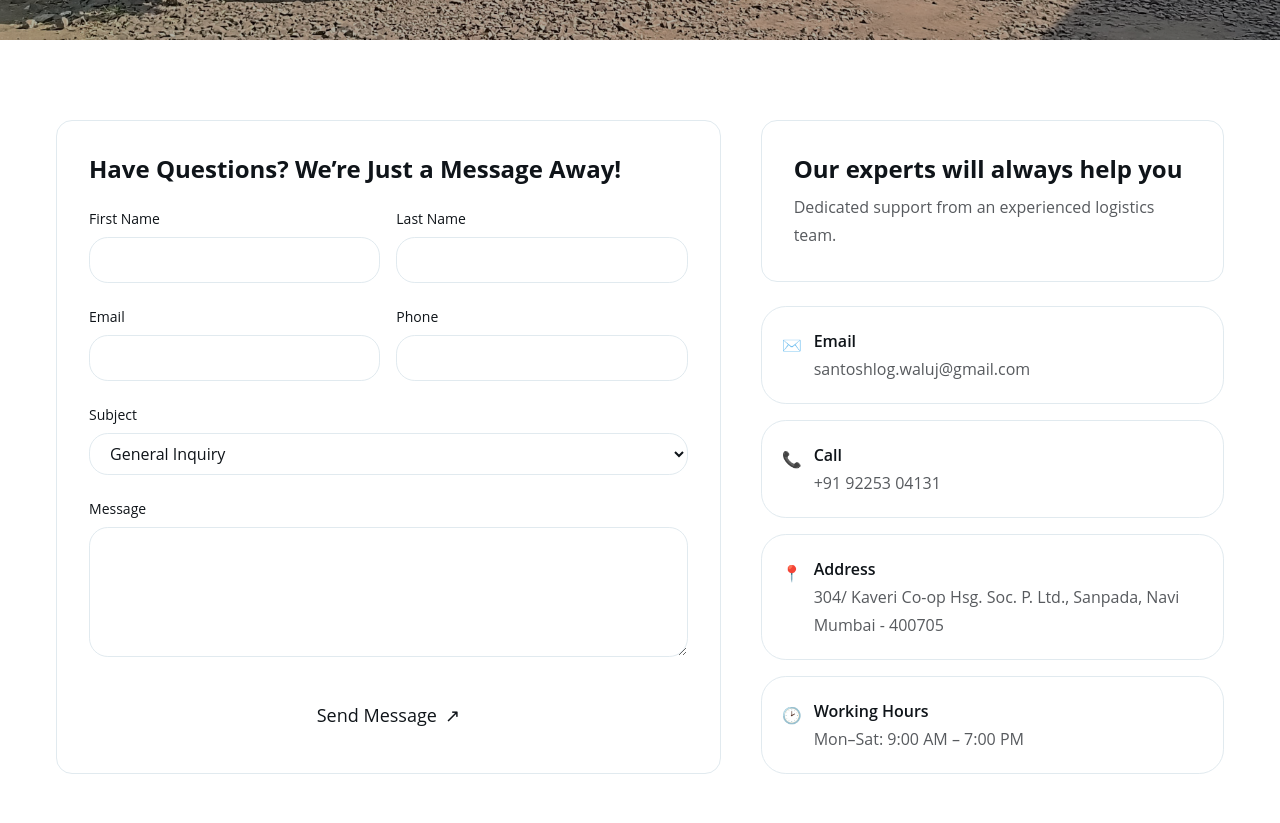
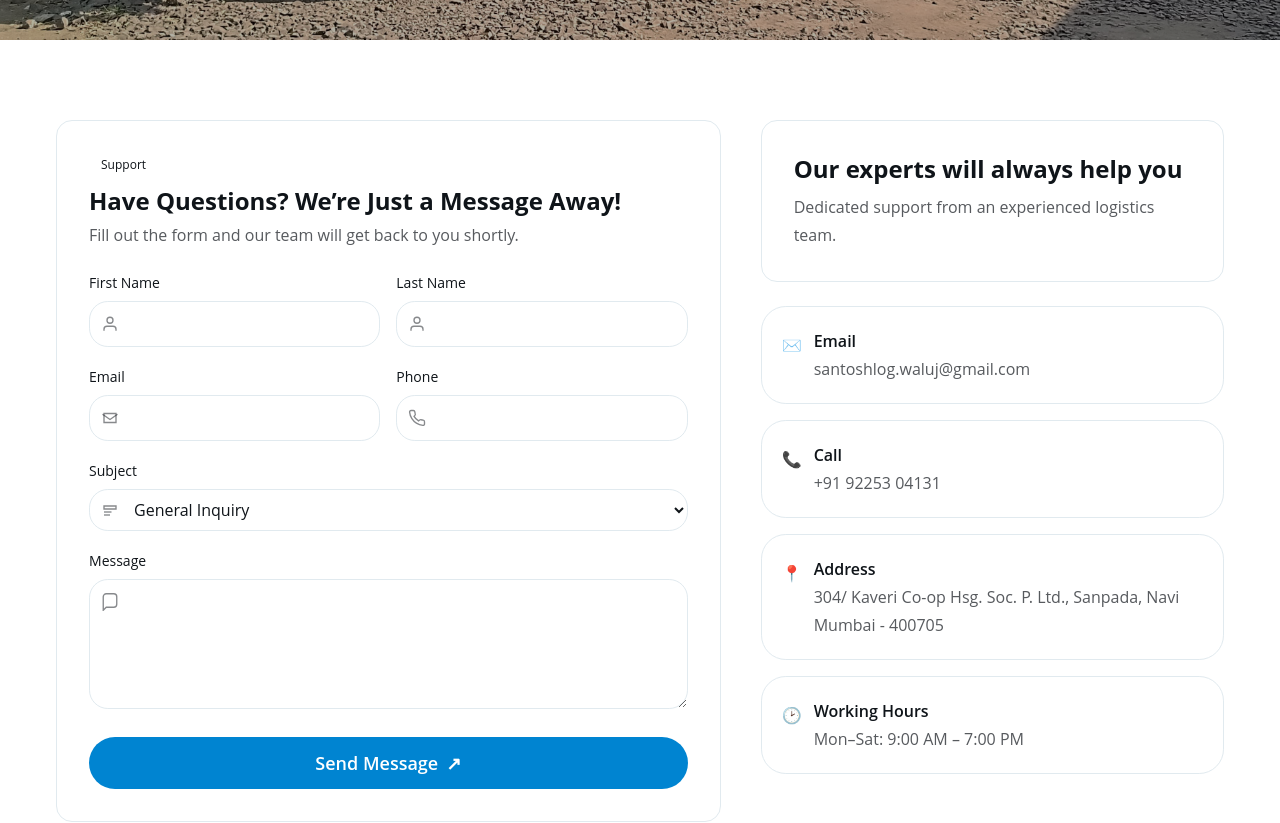
Before and after one commit to rahulbiradar06/Santosh-Logistics, a React (Vite) app in the folder Santosh Logistics/: page /contact in a window 1280 px wide. Shown: the part 660-1483 px from the top of the page. Built offline with nearby package versions, Linux system fonts and the light colour scheme.

Commit message:
Revamp contact form UI and add Formspree integration
Enhanced the ContactPage form with improved styling, icons for input fields, and a more modern button. Integrated Formspree for form submissions, added hidden fields for spam reduction, and updated field layouts for better usability.

```diff
--- a/Santosh Logistics/src/pages/ContactPage.tsx
+++ b/Santosh Logistics/src/pages/ContactPage.tsx
@@ -31,45 +31,88 @@ export default function ContactPage() {
           <div className="grid grid-cols-1 lg:grid-cols-12 gap-8 lg:gap-10">
             {/* Left: Form card */}
             <div className="lg:col-span-7">
-              <div className="rounded-2xl border border-border shadow-sm p-6 md:p-8 bg-white">
-                <h2 className="text-2xl font-bold mb-6">Have Questions? We’re Just a Message Away!</h2>
-                <form className="space-y-6" onSubmit={(e) => e.preventDefault()}>
+              <div className="rounded-2xl border border-border shadow-sm hover:shadow-md transition-shadow p-6 md:p-8 bg-white">
+                <div className="flex items-center gap-3 mb-2">
+                  <span className="inline-flex items-center gap-2 rounded-full bg-[--accent]/20 text-[--accent-foreground] px-3 py-1 text-xs font-medium ring-1 ring-[--accent]/30">Support</span>
+                </div>
+                <h2 className="text-2xl font-bold">Have Questions? We’re Just a Message Away!</h2>
+                <p className="text-foreground/70 mt-1 mb-6">Fill out the form and our team will get back to you shortly.</p>
+
+                <form
+                  className="space-y-5"
+                  action="https://formspree.io/f/mldznlpn"
+                  method="POST"
+                >
+                  {/* Helpful hidden fields for Formspree */}
+                  <input type="hidden" name="_subject" value="New message from Santosh Logistics website" />
+                  {/* Honeypot field to reduce spam */}
+                  <input type="text" name="_gotcha" className="hidden" aria-hidden="true" tabIndex={-1} />
                   <div className="grid sm:grid-cols-2 gap-4">
-                    <div>
+                    <div className="relative">
                       <label className="block text-sm font-medium mb-2" htmlFor="firstName">First Name</label>
-                      <input id="firstName" name="firstName" type="text" className="w-full rounded-md border border-border px-4 py-2 focus:outline-none focus:ring-2 focus:ring-[--primary]" required />
+                      <span className="pointer-events-none absolute left-3 top-[42px] text-foreground/50">
+                        <svg width="18" height="18" viewBox="0 0 24 24" fill="none" stroke="currentColor" strokeWidth="1.8"><path d="M20 21v-2a4 4 0 0 0-4-4H8a4 4 0 0 0-4 4v2"/><circle cx="12" cy="7" r="4"/></svg>
+                      </span>
+                      <input id="firstName" name="firstName" type="text" className="w-full rounded-md border border-border pl-10 pr-4 py-2 focus:outline-none focus:ring-2 focus:ring-[--primary]" required />
                     </div>
-                    <div>
+                    <div className="relative">
                       <label className="block text-sm font-medium mb-2" htmlFor="lastName">Last Name</label>
-                      <input id="lastName" name="lastName" type="text" className="w-full rounded-md border border-border px-4 py-2 focus:outline-none focus:ring-2 focus:ring-[--primary]" />
+                      <span className="pointer-events-none absolute left-3 top-[42px] text-foreground/50">
+                        <svg width="18" height="18" viewBox="0 0 24 24" fill="none" stroke="currentColor" strokeWidth="1.8"><path d="M20 21v-2a4 4 0 0 0-4-4H8a4 4 0 0 0-4 4v2"/><circle cx="12" cy="7" r="4"/></svg>
+                      </span>
+                      <input id="lastName" name="lastName" type="text" className="w-full rounded-md border border-border pl-10 pr-4 py-2 focus:outline-none focus:ring-2 focus:ring-[--primary]" />
                     </div>
                   </div>
+
                   <div className="grid sm:grid-cols-2 gap-4">
-                    <div>
+                    <div className="relative">
                       <label className="block text-sm font-medium mb-2" htmlFor="email">Email</label>
-                      <input id="email" name="email" type="email" className="w-full rounded-md border border-border px-4 py-2 focus:outline-none focus:ring-2 focus:ring-[--primary]" required />
+                      <span className="pointer-events-none absolute left-3 top-[42px] text-foreground/50">
+                        <svg width="18" height="18" viewBox="0 0 24 24" fill="none" stroke="currentColor" strokeWidth="1.8"><path d="M4 6h16v12H4z"/><path d="m22 7-10 7L2 7"/></svg>
+                      </span>
+                      <input id="email" name="email" type="email" className="w-full rounded-md border border-border pl-10 pr-4 py-2 focus:outline-none focus:ring-2 focus:ring-[--primary]" required />
                     </div>
-                    <div>
+                    <div className="relative">
                       <label className="block text-sm font-medium mb-2" htmlFor="phone">Phone</label>
-                      <input id="phone" name="phone" type="tel" className="w-full rounded-md border border-border px-4 py-2 focus:outline-none focus:ring-2 focus:ring-[--primary]" />
+                      <span className="pointer-events-none absolute left-3 top-[42px] text-foreground/50">
+                        <svg width="18" height="18" viewBox="0 0 24 24" fill="none" stroke="currentColor" strokeWidth="1.8"><path d="M22 16.92v3a2 2 0 0 1-2.18 2 19.79 19.79 0 0 1-8.63-3.07 19.5 19.5 0 0 1-6-6 19.79 19.79 0 0 1-3.07-8.67A2 2 0 0 1 4.11 2h3a2 2 0 0 1 2 1.72c.12.9.3 1.78.54 2.65a2 2 0 0 1-.45 2.11L8.09 9.91a16 16 0 0 0 6 6l1.39-1.11a2 2 0 0 1 2.11-.45c.87.24 1.75.42 2.65.54A2 2 0 0 1 22 16.92z"/></svg>
+                      </span>
+                      <input id="phone" name="phone" type="tel" className="w-full rounded-md border border-border pl-10 pr-4 py-2 focus:outline-none focus:ring-2 focus:ring-[--primary]" />
                     </div>
                   </div>
-                  <div>
+
+                  <div className="relative">
                     <label className="block text-sm font-medium mb-2" htmlFor="subject">Subject</label>
-                    <select id="subject" name="subject" className="w-full rounded-md border border-border px-4 py-2 focus:outline-none focus:ring-2 focus:ring-[--primary]">
+                    <span className="pointer-events-none absolute left-3 top-[42px] text-foreground/50">
+                      <svg width="18" height="18" viewBox="0 0 24 24" fill="none" stroke="currentColor" strokeWidth="1.8"><path d="M4 4h16v4H4z"/><path d="M4 12h10"/><path d="M4 16h8"/></svg>
+                    </span>
+                    <select id="subject" name="subject" className="w-full rounded-md border border-border pl-10 pr-8 py-2 focus:outline-none focus:ring-2 focus:ring-[--primary]">
                       <option>General Inquiry</option>
                       <option>Get a Quote</option>
                       <option>Track a Delivery</option>
                       <option>Careers</option>
                     </select>
                   </div>
-                  <div>
+
+                  <div className="relative">
                     <label className="block text-sm font-medium mb-2" htmlFor="message">Message</label>
-                    <textarea id="message" name="message" rows={4} className="w-full rounded-md border border-border px-4 py-2 focus:outline-none focus:ring-2 focus:ring-[--primary]" required></textarea>
+                    <span className="pointer-events-none absolute left-3 top-[42px] text-foreground/50">
+                      <svg width="18" height="18" viewBox="0 0 24 24" fill="none" stroke="currentColor" strokeWidth="1.8"><path d="M21 15a4 4 0 0 1-4 4H7l-4 4V5a4 4 0 0 1 4-4h10a4 4 0 0 1 4 4z"/></svg>
+                    </span>
+                    <textarea id="message" name="message" rows={4} className="w-full rounded-md border border-border pl-10 pr-4 py-2 focus:outline-none focus:ring-2 focus:ring-[--primary]" required></textarea>
                   </div>
-                  <button type="submit" className="w-full inline-flex items-center justify-center gap-2 rounded-md bg-[--primary] px-6 py-3 text-lg font-medium text-[--primary-foreground] shadow-sm hover:opacity-90">
-                    Send Message
-                    <span aria-hidden>↗</span>
+
+                  {/* <div className="flex items-start gap-2">
+                    <input id="consent" type="checkbox" className="mt-1 h-4 w-4 rounded border-border text-[--primary] focus:ring-[--primary]" />
+                    <label htmlFor="consent" className="text-sm text-foreground/70">I agree to the processing of my information in accordance with the privacy policy.</label>
+                  </div> */}
+
+                  <button
+                    type="submit"
+                    className="group relative w-full inline-flex items-center justify-center gap-2 rounded-full bg-sky-600 hover:bg-sky-700 px-6 py-3 text-base md:text-lg font-semibold text-white shadow-md hover:shadow-lg transition-all duration-200 hover:-translate-y-0.5 focus:outline-none focus-visible:ring-2 focus-visible:ring-offset-2 focus-visible:ring-sky-600"
+                  >
+                    <span>Send Message</span>
+                    <span className="transition-transform group-hover:translate-x-1" aria-hidden>↗</span>
                   </button>
                 </form>
               </div>
```
